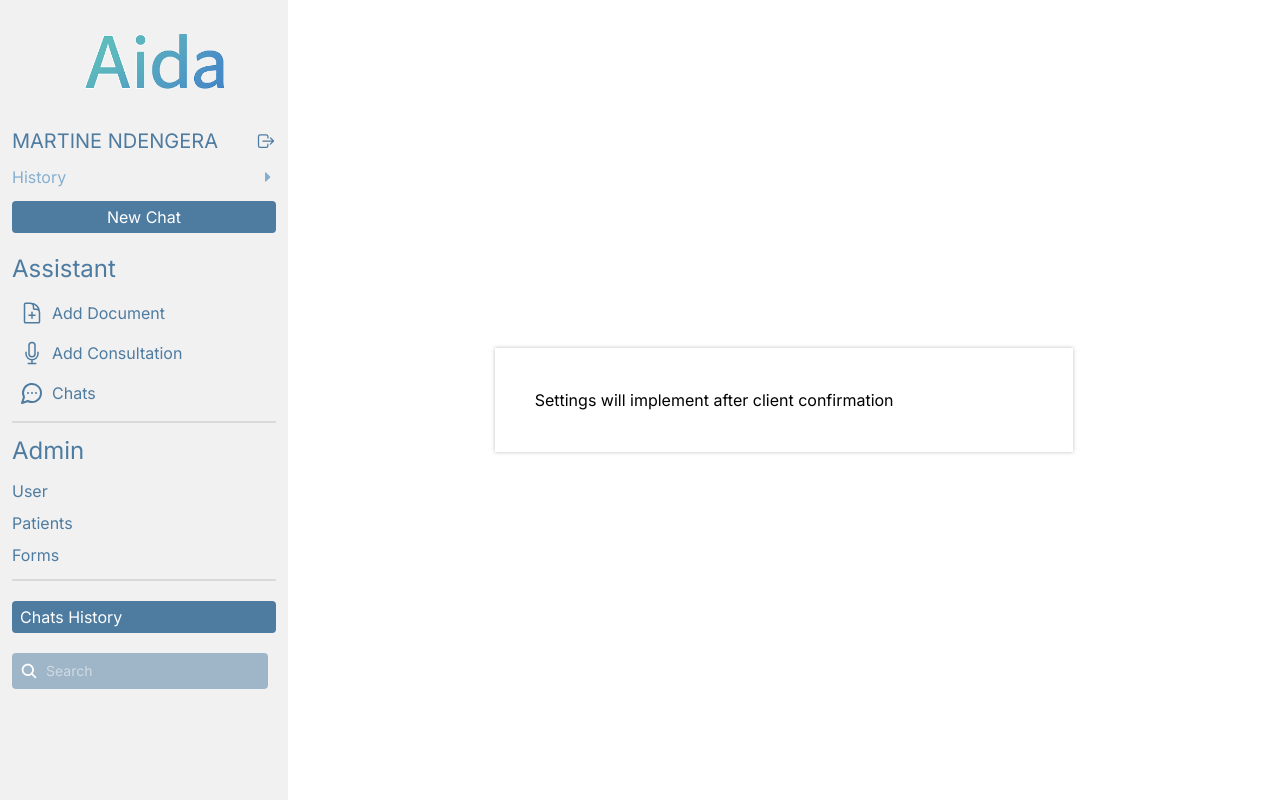
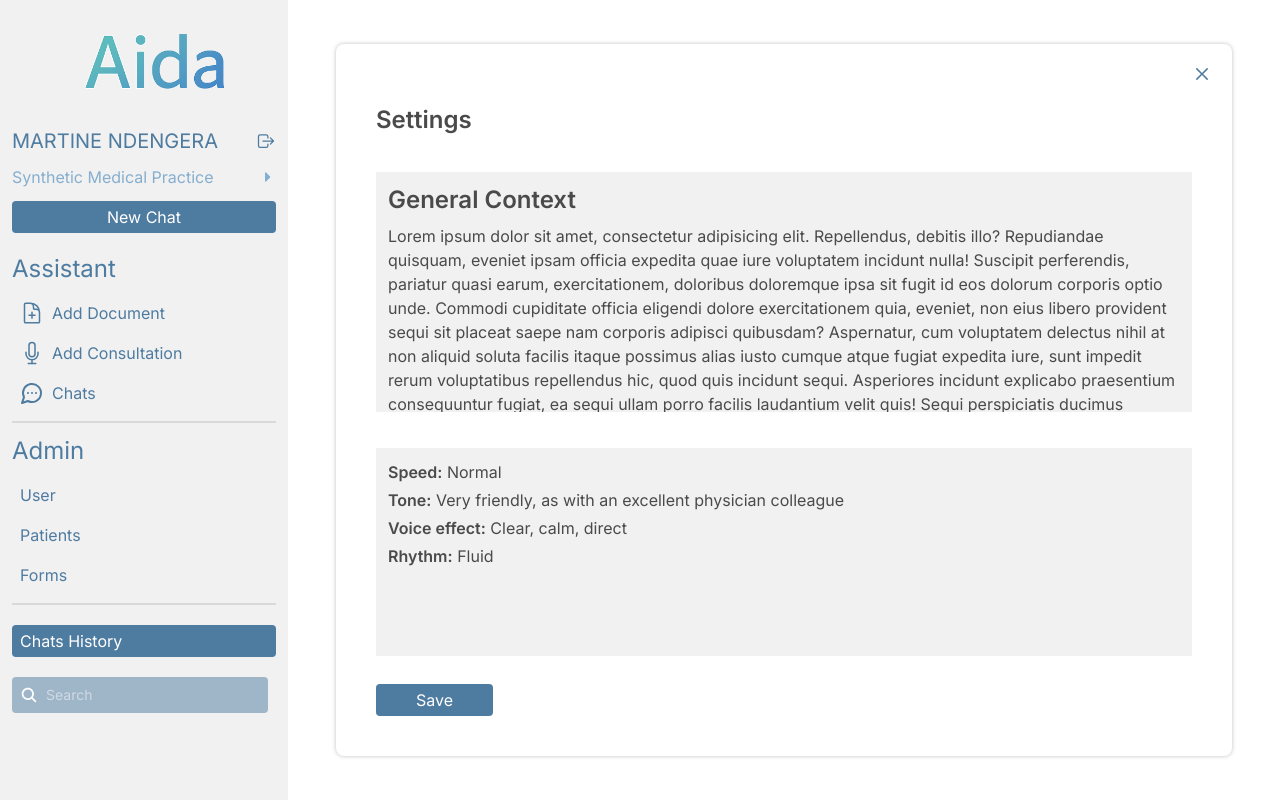
Before and after one commit to Alpha-Bytes-Department/Sixtine_AI, a React (Vite) app: page /dashboard/settings in a window 1280 px wide. Built offline with nearby package versions, Linux system fonts and the light colour scheme.

Commit message:
Set setting and other page.

```diff
--- a/src/components/shared/SideNav/SideNav.tsx
+++ b/src/components/shared/SideNav/SideNav.tsx
@@ -38,7 +38,7 @@ const SideNav = () => {
             </button>
           </div>
           <div className="text-[#85AECF] mt-2.5 mb-3 flex justify-between items-center cursor-pointer">
-            <span>History</span> <FaCaretRight />
+            <span>Synthetic Medical Practice</span> <FaCaretRight />
           </div>
           <button
             onClick={handleNavigateChat}
@@ -92,24 +92,24 @@ const SideNav = () => {
             <div className="flex flex-col gap-2">
               <NavLink
                 to={"/dashboard/users"}
-                className={() =>
-                  `flex gap-3 items-center rounded-sm text-[#4E7BA0]`
+                className={({isActive}) =>
+                  `flex gap-3 items-center rounded-sm text-[#4E7BA0] px-2 py-1 ${isActive ? "bg-[#C0E0FA]":""}`
                 }
               >
                 <p>User</p>
               </NavLink>
               <NavLink
                 to={"/dashboard/patients"}
-                className={() =>
-                  `flex gap-3 items-center rounded-sm text-[#4E7BA0]`
+                className={({isActive}) =>
+                  `flex gap-3 items-center rounded-sm text-[#4E7BA0] px-2 py-1 ${isActive ? "bg-[#C0E0FA]":""}`
                 }
               >
                 <p>Patients</p>
               </NavLink>
               <NavLink
                 to={"/dashboard/forms"}
-                className={() =>
-                  `flex gap-3 items-center rounded-sm text-[#4E7BA0]`
+                className={({isActive}) =>
+                  `flex gap-3 items-center rounded-sm text-[#4E7BA0] px-2 py-1 ${isActive ? "bg-[#C0E0FA]":""}`
                 }
               >
                 <p>Forms</p>
--- a/src/pages/PatientDetails/PatientDetails.tsx
+++ b/src/pages/PatientDetails/PatientDetails.tsx
@@ -210,7 +210,7 @@ const PatientDetails = () => {
 
               <tbody className="divide-y divide-gray-100">
                 {notes.map((note, index) => (
-                  <tr onClick={()=>handleViewDoc(index)} key={index} className="hover:bg-gray-50">
+                  <tr  key={index} className="hover:bg-gray-50">
                     <td className="p-3 text-gray-700">{note.date}</td>
                     <td className="p-3 text-gray-700">{note.type}</td>
                     <td className="p-3 text-gray-700">{note.text}</td>
@@ -234,9 +234,12 @@ const PatientDetails = () => {
 
               <tbody className="divide-y divide-gray-100">
                 {notes.map((note, index) => (
-                  <tr key={index} className="hover:bg-gray-50">
+                  <tr onClick={()=>handleViewDoc(index)} key={index} className="hover:bg-gray-50">
                     <td className="p-3 text-red-700 text-3xl"><FaFilePdf /></td>
-                    <td className="p-3 text-gray-700">{note.type}</td>
+                    <td className="p-3 text-gray-700">
+                      <p>{note.type}</p>
+                      <p>{note.date}</p>
+                    </td>
                   </tr>
                 ))}
               </tbody>
--- a/src/pages/Setting/Setting.tsx
+++ b/src/pages/Setting/Setting.tsx
@@ -1,14 +1,117 @@
+import { RxCross2 } from "react-icons/rx";
+import { useNavigate } from "react-router";
 
+const Settings = () => {
+  const navigate = useNavigate();
 
+  const handleGoBack = () => {
+    navigate(-1);
+  };
 
-const Setting = () => {
   return (
-    <div className="flex-1 flex justify-center items-center">
-      <div className="shadow-[0_0_4px_0_#00000040] w-7/12 p-10">
-        Settings will implement after client confirmation
+    <div className=" flex-1">
+      <div className="flex items-center justify-center h-full w-full">
+        <div className="flex flex-col gap-5 w-full max-w-4xl rounded-lg text-[#4A4A4A] shadow-[0_0_4px_0_#00000040] p-10 relative">
+          <button onClick={handleGoBack}>
+            <RxCross2 className="absolute top-5 right-5 text-xl text-[#4e7ba0] cursor-pointer" />
+          </button>
+          {/* Title */}
+          <h2 className="text-2xl font-semibold mb-4">Settings</h2>
+          {/* Scrollable Box */}
+          <div className=" p-3 h-60 overflow-y-auto  bg-[#f1f1f1] mb-4">
+            <h3 className="font-semibold text-2xl mb-2 ">General Context</h3>
+            <p className="">
+              Lorem ipsum dolor sit amet, consectetur adipisicing elit.
+              Repellendus, debitis illo? Repudiandae quisquam, eveniet ipsam
+              officia expedita quae iure voluptatem incidunt nulla! Suscipit
+              perferendis, pariatur quasi earum, exercitationem, doloribus
+              doloremque ipsa sit fugit id eos dolorum corporis optio unde.
+              Commodi cupiditate officia eligendi dolore exercitationem quia,
+              eveniet, non eius libero provident sequi sit placeat saepe nam
+              corporis adipisci quibusdam? Aspernatur, cum voluptatem delectus
+              nihil at non aliquid soluta facilis itaque possimus alias iusto
+              cumque atque fugiat expedita iure, sunt impedit rerum voluptatibus
+              repellendus hic, quod quis incidunt sequi. Asperiores incidunt
+              explicabo praesentium consequuntur fugiat, ea sequi ullam porro
+              facilis laudantium velit quis! Sequi perspiciatis ducimus
+              perferendis minus sit dolor quae, atque dolorum laboriosam, non
+              expedita necessitatibus doloribus enim eos odit repellat maiores,
+              dolores voluptatibus aut? Repellendus nostrum exercitationem
+              praesentium commodi ab? Suscipit praesentium tenetur, saepe
+              quibusdam quis optio explicabo natus, incidunt atque tempora
+              asperiores laboriosam sed quia iure rem vel impedit soluta ut
+              officia inventore sunt aliquid, placeat ad. Dolorum perferendis,
+              doloremque tempora quo quibusdam odio excepturi cupiditate
+              impedit. Nemo, temporibus? Ipsam perferendis sequi quis ullam
+              neque quidem voluptatum officia, amet, id odit rerum deleniti. Ut
+              sunt rem rerum, harum pariatur eligendi dolor nesciunt, quam iure
+              in commodi velit, aperiam blanditiis maxime deleniti fugit maiores
+              voluptas quasi quae. Dolorum repellat nostrum eveniet magnam
+              itaque doloremque atque ipsa totam iusto! Dicta, aperiam magni
+              sequi adipisci nostrum at quaerat et libero eos itaque rem minus
+              ea quas eligendi, accusantium ex repellendus voluptatibus ratione
+              recusandae iste! Quam nihil consequuntur, totam delectus, nesciunt
+              animi architecto laboriosam, hic ipsam sapiente cum laudantium
+              esse deleniti quod. Ipsam aliquid ipsum, quia, illo similique,
+              aspernatur nam obcaecati repellat deserunt nostrum rerum. Itaque
+              nemo quia dolor provident magni veritatis. Quas neque, illo veniam
+              aperiam numquam corporis sint quis esse dicta minima saepe
+              repudiandae tempore similique sapiente laborum facilis? Quo
+              voluptas repellat veritatis itaque consectetur maxime labore
+              mollitia, sequi aliquid, consequuntur at quia reiciendis deserunt
+              rem? Sequi explicabo laboriosam nisi aspernatur esse hic iure,
+              perferendis iusto nemo? Facilis suscipit, quo animi autem odit eos
+              fugit debitis earum consequuntur, dolore quibusdam commodi! A,
+              dolorum repellendus impedit laudantium perspiciatis quidem
+              possimus eos neque consectetur ipsum velit minus dolores, sequi
+              quis mollitia dolorem quos rerum quas, maiores nobis vel quasi
+              facere quae. Et repellendus tempore consectetur architecto soluta
+              atque eaque nihil ut, sapiente officia nesciunt quo tempora est
+              labore rerum nostrum, obcaecati voluptates modi. Praesentium
+              adipisci autem mollitia nemo ullam eveniet, doloribus tenetur
+              maiores! Numquam, repellat. Aut tempora, nam sunt, quisquam
+              possimus ipsum enim ratione rerum dolorem eveniet quis nulla quia.
+              Reprehenderit libero expedita velit obcaecati aliquam ullam,
+              inventore quas iusto voluptas illum incidunt iste laudantium fuga
+              autem minus maxime quidem reiciendis. Nobis eaque dolorum
+              excepturi sapiente beatae animi sint voluptas reprehenderit
+              dolores maxime ab blanditiis est tempora laborum necessitatibus,
+              similique modi dignissimos a veniam temporibus harum culpa
+              obcaecati mollitia. Consequuntur commodi nemo neque inventore
+              ducimus minima eligendi nisi provident veritatis rem harum
+              reiciendis iusto aperiam labore, fugiat non earum deserunt? Animi
+              ea nulla unde eaque ipsa officia commodi voluptates consectetur,
+              accusantium quis?
+            </p>
+          </div>
+
+          {/* Attributes Section */}
+          <div className="bg-[#f1f1f1] h-52 p-3 space-y-1">
+            <p>
+              <span className="font-semibold">Speed:</span> Normal
+            </p>
+            <p>
+              <span className="font-semibold">Tone:</span> Very friendly, as
+              with an excellent physician colleague
+            </p>
+            <p>
+              <span className="font-semibold">Voice effect:</span> Clear, calm,
+              direct
+            </p>
+            <p>
+              <span className="font-semibold">Rhythm:</span> Fluid
+            </p>
+          </div>
+          {/* Save Button */}
+          <div className="">
+            <button className="py-1 bg-[#4e7ba0] text-white rounded-sm px-10 mt-2">
+              Save
+            </button>
+          </div>
+        </div>
       </div>
     </div>
   );
 };
 
-export default Setting;
+export default Settings;
--- a/src/pages/Users/Users.tsx
+++ b/src/pages/Users/Users.tsx
@@ -8,8 +8,8 @@ const Users = () => {
 
 
 
-  const handleNavigate = () => {
-    navigate(`/dashboard/profile`);
+  const handleNavigate = (id: number) => {
+    navigate(`/dashboard/users/${id}`);
    }
 
   const patients = Array(30).fill({
@@ -59,7 +59,7 @@ const Users = () => {
                 <tr
                   key={idx}
                   className="border-b hover:bg-gray-50 transition-colors"
-                  onClick={()=>handleNavigate()}
+                  onClick={()=>handleNavigate(idx)}
                 >
                   <td className=" py-2 cursor-pointer">
                     {patient.firstName}
--- a/src/routes/router.tsx
+++ b/src/routes/router.tsx
@@ -16,6 +16,7 @@ import Patients from "../pages/Patients/Patients";
 import PatientDetails from "../pages/PatientDetails/PatientDetails";
 import PatientDocDetail from "../pages/PatientDocDetails/PatientDocDetail";
 import ChangePassword from "../pages/ChangePassword/ChangePassword";
+import UserDetails from "../pages/UserDetails/UserDetails";
 
 
 export const router = createBrowserRouter([
@@ -72,6 +73,10 @@ export const router = createBrowserRouter([
         element: <Users />,
       },
       {
+        path: `users/:id`,
+        element: <UserDetails/>
+      },
+      {
         path: "patients",
         element: <Patients />,
       },
```
Also changed, not shown: src/pages/UserDetails/UserDetails.tsx (added, +50 -0 lines).
